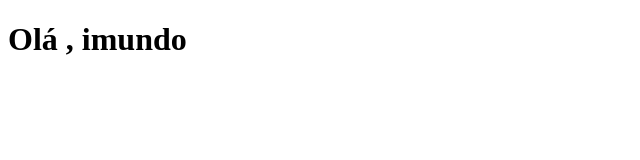
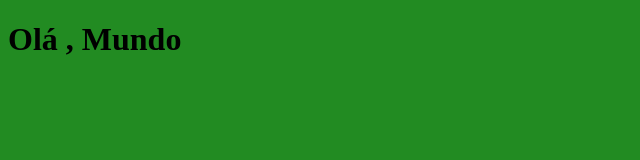
Before and after one commit to carlosnarloch/Teste, a plain HTML site: page index.html in a window 1280 px wide. Shown: the whole page, without its empty margins (0-640 px from the left). Drawn offline with Linux system fonts and the light colour scheme.

Commit message:
Ramificação do main com CSS.

```diff
--- a/index.html
+++ b/index.html
@@ -3,10 +3,11 @@
 <head>
     <meta charset="UTF-8">
     <meta name="viewport" content="width=device-width, initial-scale=1.0">
+    <link rel="Stylesheet" href="style.css">
     <title>Index</title>
 </head>
 <body>
-    <h1>Olá , imundo</h1>
+    <h1>Olá , Mundo</h1>
 
 </body>
 </html>
--- /dev/null
+++ b/style.css
@@ -0,0 +1,3 @@
+body{
+    background-color: forestgreen;
+}
```
